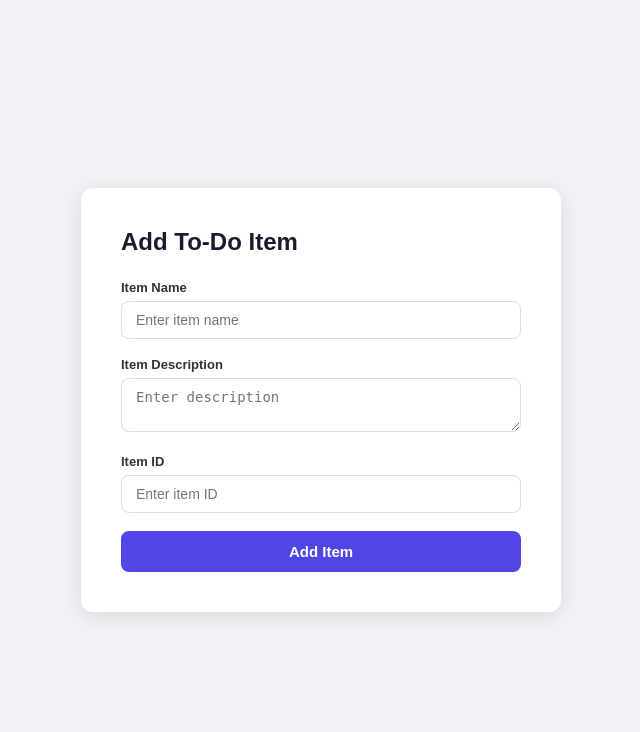
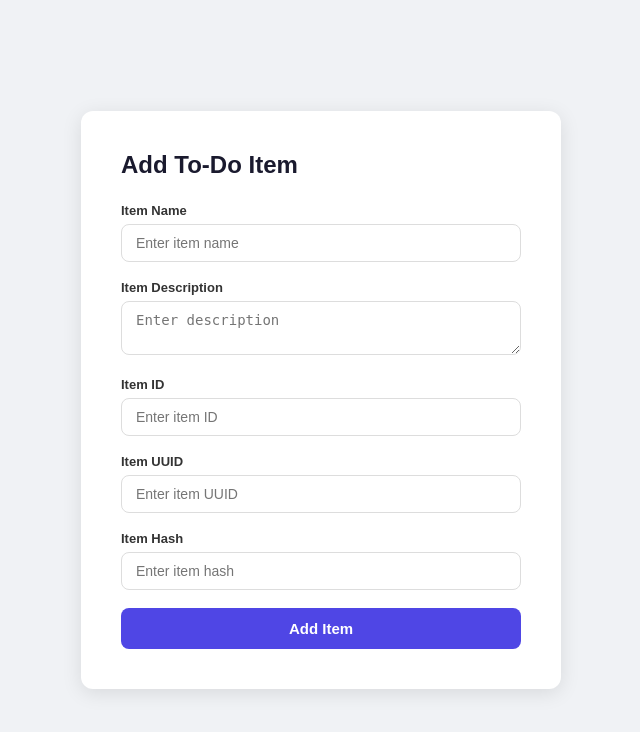
Before and after one commit to aakash-1004/ForAssignment, a Flask app: page /todo in a window 1280 px wide. Shown: the top 732 px of the page, without its empty margins (319-959 px from the left). Run offline with Flask 3, Linux system fonts and the light colour scheme.

```diff
--- a/app.py
+++ b/app.py
@@ -62,5 +62,25 @@ def success():
 def todo():
     return render_template("todo.html")
 
+@app.route("/submittodoitem", methods=["POST"])
+def submit_todo():
+    item_name = request.form.get("itemName", "").strip()
+    item_description = request.form.get("itemDescription", "").strip()
+
+    if not item_name or not item_description:
+        return jsonify({"error": "itemName and itemDescription are required"}), 400
+
+    try:
+        todo_collection = db["todos"]
+        document = {
+            "itemName": item_name,
+            "itemDescription": item_description
+        }
+        todo_collection.insert_one(document)
+        return jsonify({"message": "Todo item saved successfully"}), 201
+
+    except PyMongoError as e:
+        return jsonify({"error": str(e)}), 500
+
 if __name__ == "__main__":
     app.run(debug=True, host="0.0.0.0", port=5000)
--- a/data.json
+++ b/data.json
@@ -1,5 +1,5 @@
 [
-  { "id": 1, "name": "Aakash", "role": "Support Engineer" },
+  { "id": 1, "name": "Aakash Rao", "role": "Support Engineer" },
   { "id": 2, "name": "Ravi", "role": "Backend Developer" },
   { "id": 3, "name": "Priya", "role": "Frontend Developer" }
 ]
--- a/templates/todo.html
+++ b/templates/todo.html
@@ -27,6 +27,12 @@
            <label>Item ID</label>
            <input type="text" name="itemId" placeholder="Enter item ID" />
 
+            <label>Item UUID</label>
+            <input type="text" name="itemUuid" placeholder="Enter item UUID" />
+
+            <label>Item Hash</label>
+            <input type="text" name="itemHash" placeholder="Enter item hash" />
+
             <button type="submit">Add Item</button>
         </form>
     </div>
```
